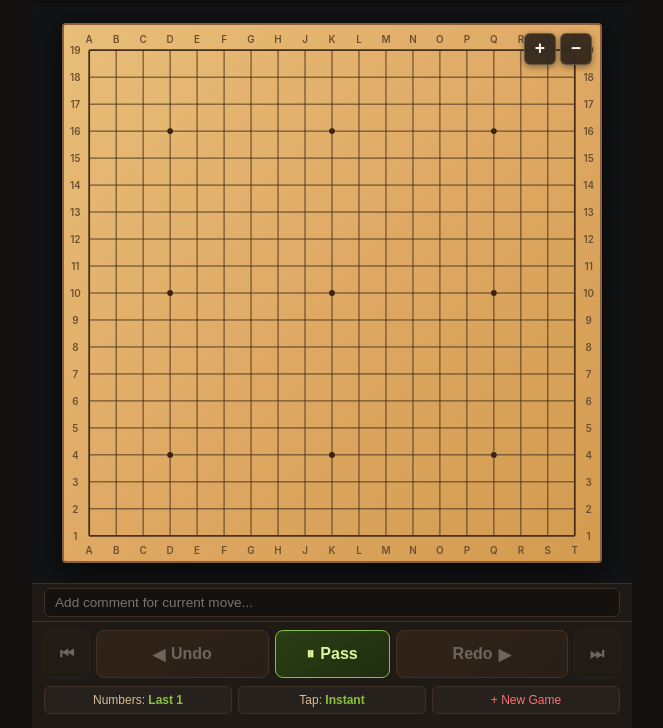
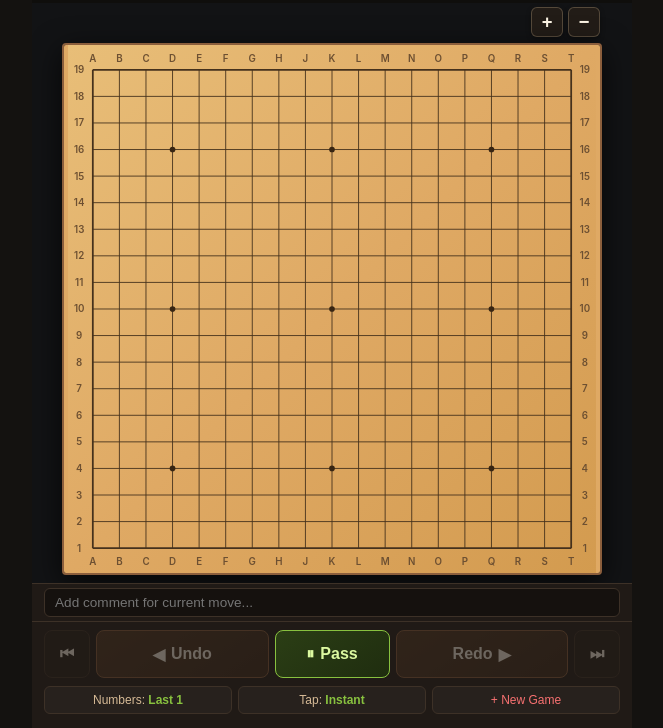
Before and after one commit to peterstandard/kiwi_kifu, a website: page index.html in a window 1280 px wide. Shown: the part 72-800 px from the top of the page, without its empty margins (308-971 px from the left). Drawn offline with Linux system fonts and the light colour scheme.

Commit message:
Move zoom controls out of board canvas to top-right header slot

```diff
--- a/index.html
+++ b/index.html
@@ -10,7 +10,7 @@
   <link rel="preconnect" href="https://fonts.googleapis.com">
   <link rel="preconnect" href="https://fonts.gstatic.com" crossorigin>
   <link href="https://fonts.googleapis.com/css2?family=Fredoka:wght@600;700&display=swap" rel="stylesheet">
-  <link rel="stylesheet" href="style.css?v=11">
+  <link rel="stylesheet" href="style.css?v=12">
   <link rel="icon" href="kiwi_kifu_square.png">
   <link rel="apple-touch-icon" href="kiwi_kifu_square.png">
 </head>
@@ -84,6 +84,13 @@
 
     <!-- Board Area -->
     <main class="board-container" id="board-container">
+      <div class="board-top-bar">
+        <div class="zoom-controls-group" id="zoom-controls">
+          <button id="btn-zoom-in" class="zoom-mini-btn" title="Zoom in" aria-label="Zoom in">+</button>
+          <button id="btn-zoom-out" class="zoom-mini-btn" title="Zoom out" aria-label="Zoom out">&minus;</button>
+          <button id="btn-zoom-reset" class="zoom-mini-btn zoom-reset-btn hidden" title="Reset zoom" aria-label="Reset zoom">1&times;</button>
+        </div>
+      </div>
       <div class="board-aspect-box">
         <svg id="go-board" class="go-board-svg" viewBox="0 0 596 596" xmlns="http://www.w3.org/2000/svg">
           <defs>
@@ -120,11 +127,6 @@
             <g id="board-interactive"></g>
           </g>
         </svg>
-        <div class="zoom-floating-controls" id="zoom-controls">
-          <button id="btn-zoom-in" class="zoom-mini-btn" title="Zoom in" aria-label="Zoom in">+</button>
-          <button id="btn-zoom-out" class="zoom-mini-btn" title="Zoom out" aria-label="Zoom out">&minus;</button>
-          <button id="btn-zoom-reset" class="zoom-mini-btn zoom-reset-btn hidden" title="Reset zoom" aria-label="Reset zoom">1&times;</button>
-        </div>
       </div>
     </main>
 
--- a/style.css
+++ b/style.css
@@ -312,11 +312,23 @@ body {
 .board-container {
   flex: 1;
   display: flex;
+  flex-direction: column;
   align-items: center;
   justify-content: center;
-  padding: 6px 8px;
+  padding: 4px 8px 8px 8px;
   overflow: hidden;
   background-color: #121315;
+  position: relative;
+}
+
+.board-top-bar {
+  width: 100%;
+  max-width: 540px;
+  display: flex;
+  justify-content: flex-end;
+  align-items: center;
+  padding: 0 2px 6px 2px;
+  flex-shrink: 0;
 }
 
 .board-aspect-box {
@@ -341,50 +353,47 @@ body {
   -webkit-user-select: none;
 }
 
-/* Floating Zoom Controls */
-.zoom-floating-controls {
-  position: absolute;
-  top: 8px;
-  right: 8px;
+/* Zoom Controls */
+.zoom-controls-group {
   display: flex;
-  gap: 4px;
-  z-index: 20;
-  pointer-events: auto;
+  align-items: center;
+  gap: 5px;
 }
 
 .zoom-mini-btn {
-  background: rgba(32, 26, 22, 0.85);
-  backdrop-filter: blur(4px);
-  -webkit-backdrop-filter: blur(4px);
+  background: rgba(37, 30, 24, 0.9);
   border: 1px solid rgba(214, 186, 150, 0.28);
   color: var(--text-main);
   width: 32px;
-  height: 32px;
+  height: 30px;
   border-radius: 6px;
-  font-size: 1.1rem;
+  font-size: 1.15rem;
   font-weight: 700;
   display: flex;
   align-items: center;
   justify-content: center;
   cursor: pointer;
-  box-shadow: 0 2px 6px rgba(0, 0, 0, 0.4);
+  box-shadow: 0 2px 5px rgba(0, 0, 0, 0.35);
   touch-action: manipulation;
   transition: all 0.15s ease;
   line-height: 1;
+  user-select: none;
+  -webkit-user-select: none;
 }
 
 .zoom-mini-btn:hover {
-  background: rgba(48, 38, 31, 0.95);
+  background: rgba(54, 42, 33, 0.98);
   border-color: var(--kiwi-brown);
 }
 
 .zoom-mini-btn:active {
-  transform: scale(0.93);
+  transform: scale(0.92);
+  background: var(--kiwi-brown);
 }
 
 .zoom-reset-btn {
   font-size: 0.8rem;
-  padding: 0 6px;
+  padding: 0 8px;
   width: auto;
   min-width: 32px;
   background: rgba(136, 193, 63, 0.92);
--- a/sw.js
+++ b/sw.js
@@ -1,4 +1,4 @@
-const CACHE_NAME = 'kiwikifu-v1';
+const CACHE_NAME = 'kiwikifu-v2';
 const ASSETS = [
   './',
   './index.html',
```
